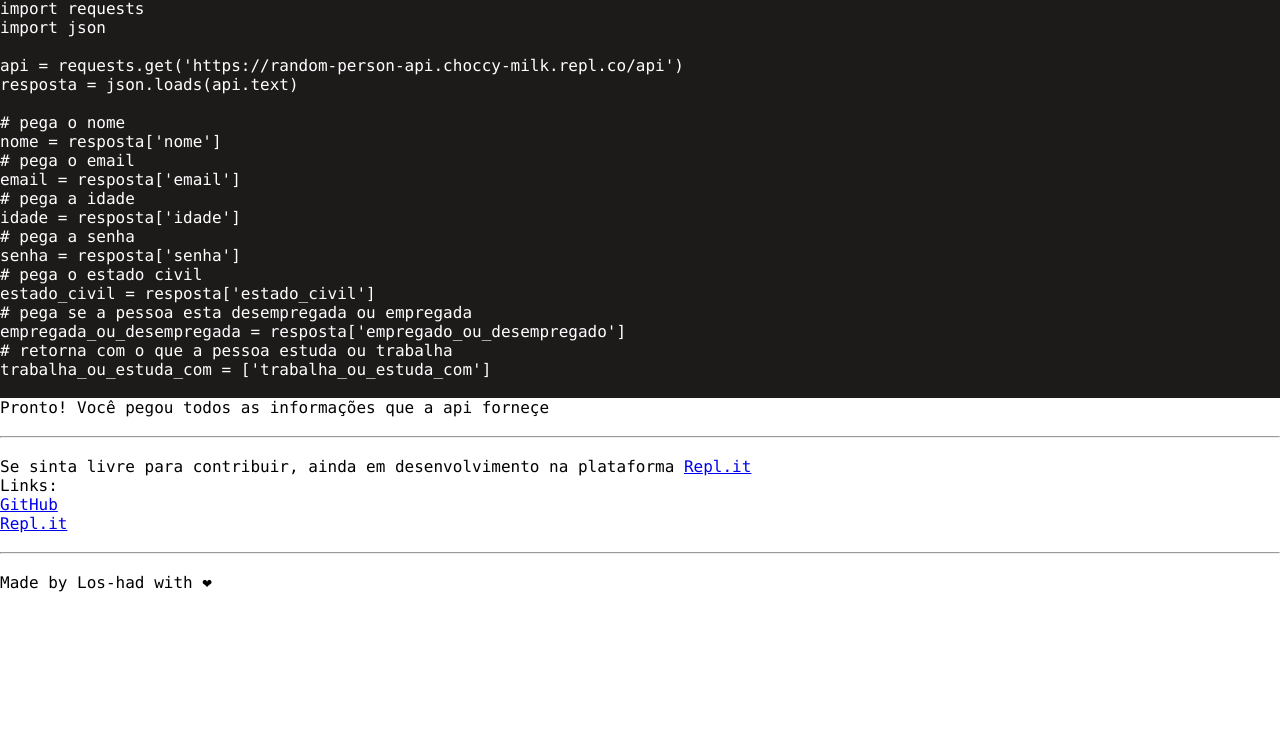
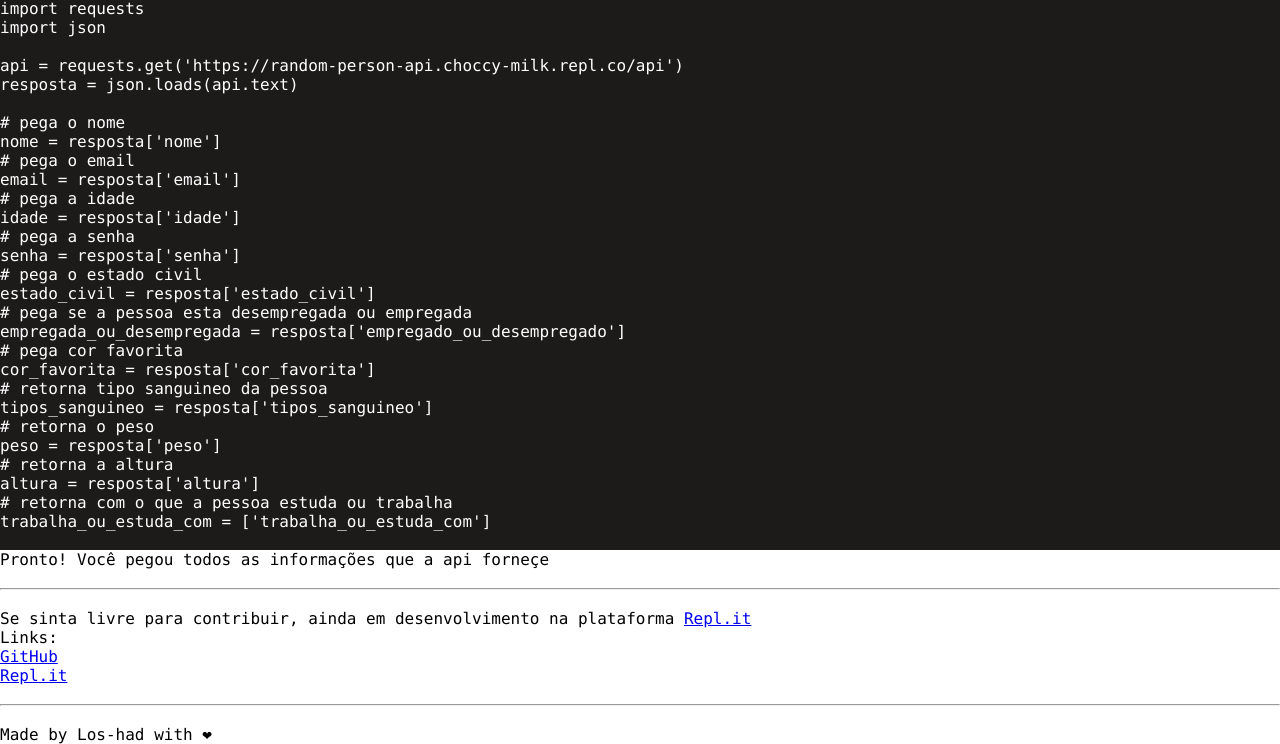
Before and after one commit to Los-had/random-person-api, a Flask app: page / in a window 1280 px wide. Shown: the part 233-977 px from the top of the page. Before the commit the page ends 825 px from the top, so only its background shows below. Run offline with Flask 2, Linux system fonts and the light colour scheme.

Commit message:
documentação atualizada

```diff
--- a/templates/index.html
+++ b/templates/index.html
@@ -32,6 +32,14 @@ senha = resposta['senha']
 estado_civil = resposta['estado_civil']
 # pega se a pessoa esta desempregada ou empregada
 empregada_ou_desempregada = resposta['empregado_ou_desempregado']
+# pega cor favorita
+cor_favorita = resposta['cor_favorita']
+# retorna tipo sanguineo da pessoa
+tipos_sanguineo = resposta['tipos_sanguineo']
+# retorna o peso
+peso = resposta['peso']
+# retorna a altura
+altura = resposta['altura']
 # retorna com o que a pessoa estuda ou trabalha
 trabalha_ou_estuda_com = ['trabalha_ou_estuda_com']
    </pre>
```
Also changed, not shown: README.md.
